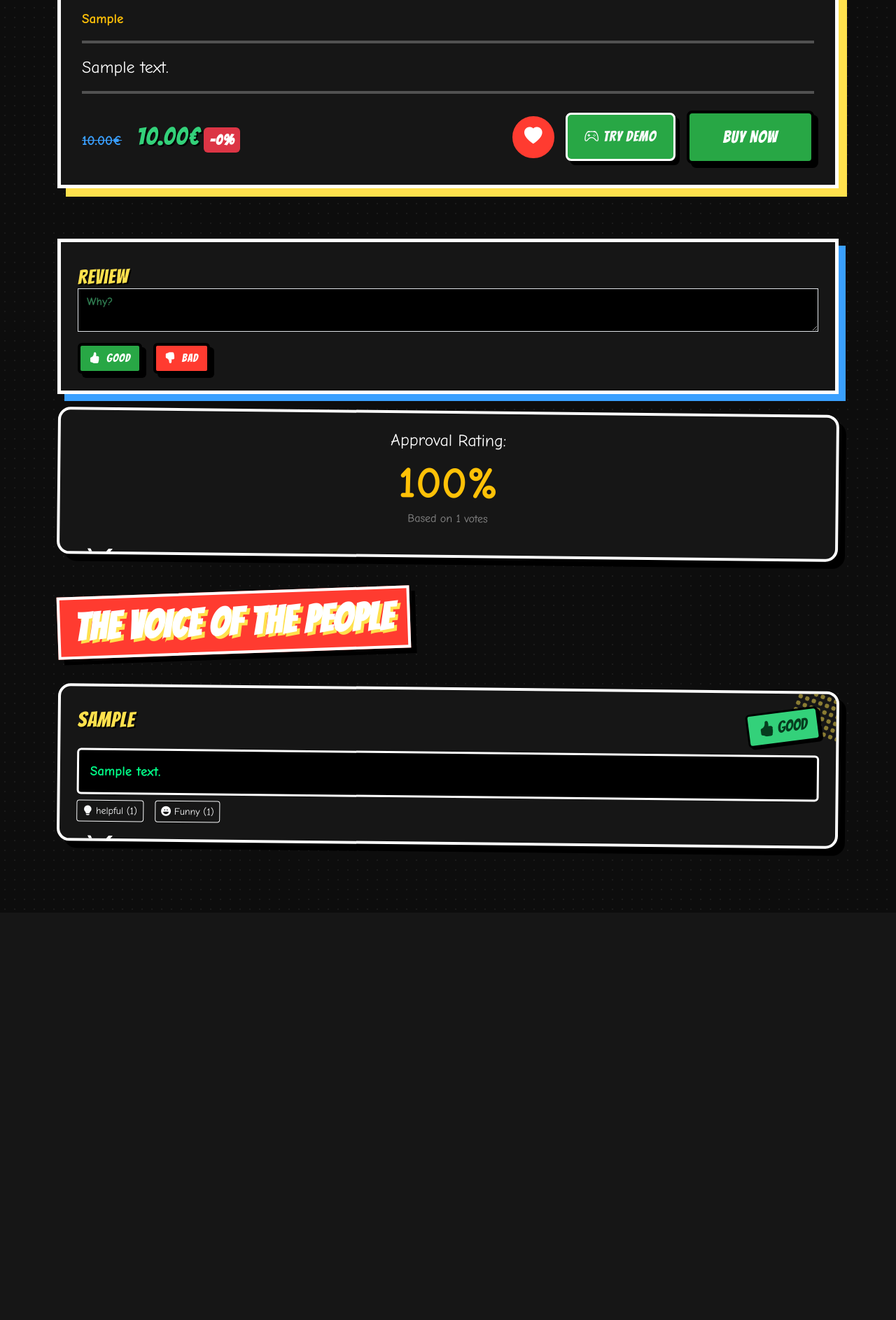
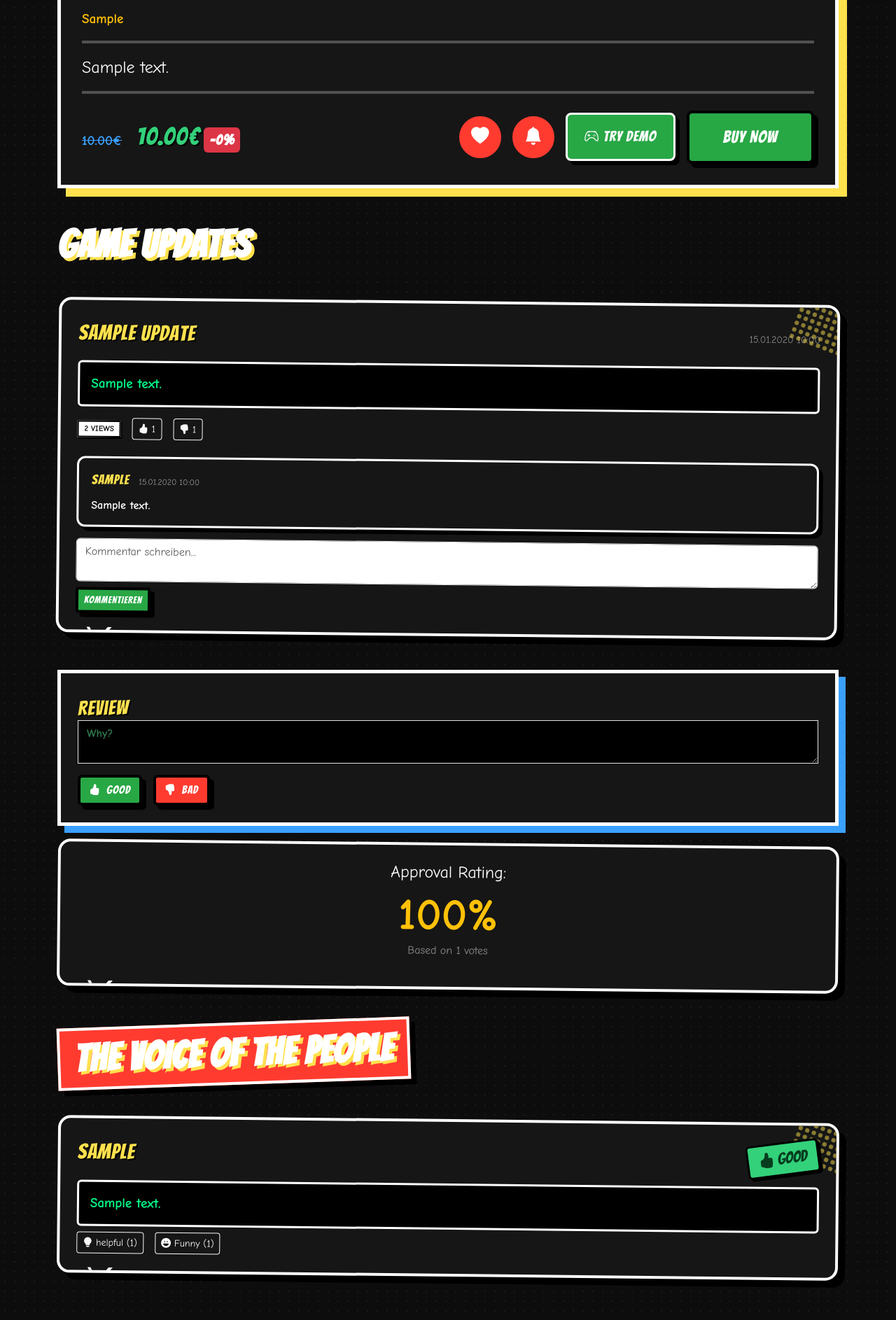
Before and after one commit to DerRealeHier/sqush.io, a Flask app: page /game/1 in a window 1280 px wide. Shown: the part 780-2666 px from the top of the page at 70% size. Before the commit the page ends 2003 px from the top, so only its background shows below. Run offline with Flask 3, Linux system fonts and the light colour scheme; a user stored in the database is signed in; tables that the repository leaves empty hold one stand-in row (values such as "Sample post"); grey boxes marked "Sample" are stand-in pictures; data that the repository does not hold is empty; some libraries are stand-ins or nearby versions.

Commit message:
added game updates.html| fixed the old game updates

```diff
--- a/app.py
+++ b/app.py
@@ -102,9 +102,17 @@ def inject_global_data():
         except Exception as e:
             print(f"DEBUG: Wishlist Fehler: {e}")
             data["wishlist_ids"] = set()
+
+        try:
+            following_game_ids = {f.game_id for f in GameFollow.query.filter_by(user_id=current_user.id).all()}
+            data["following_game_ids"] = following_game_ids
+        except Exception as e:
+            print(f"DEBUG: GameFollow Fehler: {e}")
+            data["following_game_ids"] = set()
     else:
         data["unread_count"] = 0
         data["wishlist_ids"] = set()
+        data["following_game_ids"] = set()
 
     return data
 
@@ -202,17 +210,54 @@ class Game(db.Model):
 class GameUpdate(db.Model):
     """
     One row per uploaded build for a game. Not just overwriting Game.download_path,
-    so we get a changelog/version history for free. This is also the table to hang
-    devlog/vlog stuff off of later (e.g. a video_url column) without a redesign.
+    so we get a changelog/version history for free. Also carries view/vote counts now
+    so updates work like a mini devlog/vlog feed (see UpdateComment / UpdateVote below).
     """
     id = db.Column(db.Integer, primary_key=True)
     game_id = db.Column(db.Integer, db.ForeignKey("game.id"), nullable=False)
     file_path = db.Column(db.String(250), nullable=False)
     version_label = db.Column(db.String(50), nullable=True)  # e.g. "v1.2", optional
     patch_notes = db.Column(db.Text, nullable=True)
+    view_count = db.Column(db.Integer, default=0)
+    upvotes = db.Column(db.Integer, default=0)
+    downvotes = db.Column(db.Integer, default=0)
     created_at = db.Column(db.DateTime, default=lambda: datetime.now(timezone.utc))
 
-    game = db.relationship("Game", backref="updates")
+    # newest update first, everywhere we touch game.updates
+    game = db.relationship("Game", backref=db.backref("updates", order_by="GameUpdate.created_at.desc()"))
+
+
+class UpdateComment(db.Model):
+    id = db.Column(db.Integer, primary_key=True)
+    update_id = db.Column(db.Integer, db.ForeignKey("game_update.id"), nullable=False)
+    user_id = db.Column(db.Integer, db.ForeignKey("user.id"), nullable=False)
+    content = db.Column(db.Text, nullable=False)
+    created_at = db.Column(db.DateTime, default=lambda: datetime.now(timezone.utc))
+
+    update = db.relationship("GameUpdate", backref=db.backref("comments", order_by="UpdateComment.created_at.desc()"))
+    user = db.relationship("User")
+
+
+class UpdateVote(db.Model):
+    id = db.Column(db.Integer, primary_key=True)
+    update_id = db.Column(db.Integer, db.ForeignKey("game_update.id"), nullable=False)
+    user_id = db.Column(db.Integer, db.ForeignKey("user.id"), nullable=False)
+    vote_type = db.Column(db.String(10), nullable=False)  # "up" or "down"
+
+    update = db.relationship("GameUpdate", backref="votes")
+    __table_args__ = (db.UniqueConstraint('update_id', 'user_id', name='unique_update_vote'),)
+
+
+class GameFollow(db.Model):
+    # lets a user get notified whenever the game they follow ships a new GameUpdate
+    id = db.Column(db.Integer, primary_key=True)
+    user_id = db.Column(db.Integer, db.ForeignKey("user.id"), nullable=False)
+    game_id = db.Column(db.Integer, db.ForeignKey("game.id"), nullable=False)
+    followed_at = db.Column(db.DateTime, default=lambda: datetime.now(timezone.utc))
+
+    user = db.relationship("User", backref="followed_games")
+    game = db.relationship("Game", backref="game_followers")
+    __table_args__ = (db.UniqueConstraint('user_id', 'game_id', name='unique_game_follow'),)
 
 
 class Purchase(db.Model):
@@ -1023,6 +1068,24 @@ def follow(username):
             db.session.commit()
     return redirect(url_for('profile', username=username))
 
+
+@app.route("/follow_game/<int:game_id>", methods=["POST"])
+@login_required
+def follow_game(game_id):
+    # totally separate from the user Friendship
+    # is about getting notified when a specific GAME ships a new update.
+    game = Game.query.get_or_404(game_id)
+    existing = GameFollow.query.filter_by(user_id=current_user.id, game_id=game.id).first()
+    if existing:
+        db.session.delete(existing)
+        db.session.commit()
+        return jsonify({"status": "unfollowed", "following": False})
+    else:
+        db.session.add(GameFollow(user_id=current_user.id, game_id=game.id))
+        db.session.commit()
+        return jsonify({"status": "followed", "following": True})
+
+
 @app.route("/rate_game/<int:game_id>", methods = ["POST"])
 @login_required
 def rate_game(game_id):
@@ -1093,6 +1156,106 @@ def vote_review(review_id, vote_type):
     db.session.commit()
     return jsonify({"helpful": review.helpful_count, "funny": review.funny_count})
 
+
+#Same toggle idea as vote_review but for GameUpdate posts and up/down.
+@app.route("/update/<int:update_id>/vote/<vote_type>", methods=["POST"])
+@login_required
+def vote_update(update_id, vote_type):
+    if vote_type not in ("up", "down"):
+        return "Invalid vote type", 400
+    update = GameUpdate.query.get_or_404(update_id)
+
+    if update.upvotes is None:
+        update.upvotes = 0
+    if update.downvotes is None:
+        update.downvotes = 0
+
+    existing = UpdateVote.query.filter_by(update_id=update_id, user_id=current_user.id).first()
+    if existing:
+        if existing.vote_type == vote_type:
+            # clicked the same button again removes the vote
+            db.session.delete(existing)
+            if vote_type == "up":
+                update.upvotes -= 1
+            else:
+                update.downvotes -= 1
+        else:
+            # switched from up to down or other way around
+            if existing.vote_type == "up":
+                update.upvotes -= 1
+                update.downvotes += 1
+            else:
+                update.downvotes -= 1
+                update.upvotes += 1
+            existing.vote_type = vote_type
+    else:
+        db.session.add(UpdateVote(update_id=update_id, user_id=current_user.id, vote_type=vote_type))
+        if vote_type == "up":
+            update.upvotes += 1
+        else:
+            update.downvotes += 1
+
+    db.session.commit()
+    return jsonify({"upvotes": update.upvotes, "downvotes": update.downvotes})
+
+
+@app.route("/update/<int:update_id>/comment", methods=["POST"])
+@login_required
+def comment_update(update_id):
+    update = GameUpdate.query.get_or_404(update_id)
+    content = request.form.get("content", "").strip()
+    if content:
+        db.session.add(UpdateComment(update_id=update.id, user_id=current_user.id, content=content))
+        db.session.commit()
+    # send them back to wherever they came from
+    return redirect(request.referrer or url_for("game_detail", game_id=update.game_id))
+
+
+@app.route("/update_view/<int:update_id>", methods=["POST"])
+def increment_update_view(update_id):
+    update = GameUpdate.query.get_or_404(update_id)
+    update.view_count += 1
+    db.session.commit()
+    return jsonify({"status": "success", "views": update.view_count})
+
+
+@app.route("/updates")
+@login_required
+def updates_feed():
+    tab = request.args.get("tab", "owned")
+
+    owned_game_ids = {p.game_id for p in Purchase.query.filter_by(user_id=current_user.id).all()}
+
+    if tab == "friends":
+        friendships = Friendship.query.filter(
+            ((Friendship.sender_id == current_user.id) | (Friendship.receiver_id == current_user.id)),
+            Friendship.status == "accepted"
+        ).all()
+        friend_ids = {
+            f.receiver_id if f.sender_id == current_user.id else f.sender_id
+            for f in friendships
+        }
+        friend_game_ids = {
+            p.game_id for p in Purchase.query.filter(Purchase.user_id.in_(friend_ids)).all()
+        } if friend_ids else set()
+        updates = GameUpdate.query.filter(GameUpdate.game_id.in_(friend_game_ids)) \
+            .order_by(GameUpdate.created_at.desc()).all() if friend_game_ids else []
+
+    elif tab == "all":
+        updates = GameUpdate.query.order_by(GameUpdate.created_at.desc()).all()
+
+    else:
+        tab = "owned"
+        updates = GameUpdate.query.filter(GameUpdate.game_id.in_(owned_game_ids)) \
+            .order_by(GameUpdate.created_at.desc()).all() if owned_game_ids else []
+
+    following_ids = {f.game_id for f in GameFollow.query.filter_by(user_id=current_user.id).all()}
+    my_votes = {v.update_id: v.vote_type for v in UpdateVote.query.filter_by(user_id=current_user.id).all()}
+
+    return render_template("updates.html", updates=updates, tab=tab,
+                           following_ids=following_ids, my_votes=my_votes)
+
+
 @app.route("/notification/read/<int:notif_id>")
 @login_required
 def read_notification(notif_id):
@@ -1406,7 +1569,20 @@ def game_detail(game_id):
     #Lets do Math (:
     game.display_price = calculate_display_price(game)
 
-    return render_template("game_detail.html",game=game, screenshots=screenshots, videos=videos,average_score=average_score,reviews=reviews)
+    # follow status and my own up/downvotes on this game's updates, only relevant when logged in
+    is_following = False
+    my_update_votes = {}
+    if current_user.is_authenticated:
+        is_following = GameFollow.query.filter_by(user_id=current_user.id, game_id=game.id).first() is not None
+        my_update_votes = {
+            v.update_id: v.vote_type for v in
+            UpdateVote.query.join(GameUpdate, UpdateVote.update_id == GameUpdate.id)
+            .filter(GameUpdate.game_id == game.id, UpdateVote.user_id == current_user.id).all()
+        }
+
+    return render_template("game_detail.html", game=game, screenshots=screenshots, videos=videos,
+                           average_score=average_score, reviews=reviews,
+                           is_following=is_following, my_update_votes=my_update_votes)
 
 @app.route("/edit_game/<int:game_id>", methods = ["GET", "POST"])
 @login_required
@@ -1486,6 +1662,20 @@ def update_game(game_id):
         )
         db.session.add(update_entry)
         db.session.commit()
+
+        # tell everyone who follows this game that a fresh update just dropped
+        followers = GameFollow.query.filter_by(game_id=game.id).all()
+        for f in followers:
+            if f.user_id != current_user.id:
+                db.session.add(Notification(
+                    user_id=f.user_id,
+                    message=f"{game.title} got a new update"
+                            + (f" ({version_label})" if version_label else "")
+                            + "!",
+                    type="game_update"
+                ))
+        db.session.commit()
+
         flash("Game updated! The new build is live.", "success")
         return redirect(url_for("developer_dashboard"))
 
--- a/templates/game_detail.html
+++ b/templates/game_detail.html
@@ -44,6 +44,7 @@
     <div>
         <a href="{{ url_for('home') }}" class="NavBar">HOME</a>
         <a href="{{ url_for('store_front') }}" class="NavBar ms-3">STORE</a>
+        <a href="{{ url_for('updates_feed') }}" class="NavBar ms-3">UPDATES</a>
         {% if current_user.is_authenticated %}
         <a href="{{ url_for('wishlist') }}" class="NavBar ms-3">WISHLIST</a>
         {% endif %}
@@ -137,6 +138,11 @@
                         title="Zur Wishlist hinzufügen">
                     <i class="bi {% if game.id in wishlist_ids %}bi-heart-fill{% else %}bi-heart{% endif %}"></i>
                 </button>
+                <button class="wishlist-btn large follow-game-btn {% if is_following %}active{% endif %}"
+                        data-game-id="{{ game.id }}"
+                        title="Updates zu diesem Spiel abonnieren">
+                    <i class="bi {% if is_following %}bi-bell-fill{% else %}bi-bell{% endif %}"></i>
+                </button>
                 {% endif %}
 
                 {% if game.demo_path %}
@@ -156,6 +162,58 @@
             </div>
         </div>
     </div>
+</div>
+
+<div class="container">
+    <h1 class="text-white mb-5">GAME UPDATES</h1>
+
+    {% for update in game.updates %}
+    <div class="comic-card mb-5" data-update-id="{{ update.id }}">
+        <div class="halftone-corner"></div>
+        <div class="card-body">
+            <div class="d-flex justify-content-between align-items-center mb-3 flex-wrap gap-2">
+                <span class="reviewer-name">{{ update.version_label or "Update" }}</span>
+                <small class="text-white-50">{{ update.created_at.strftime('%d.%m.%Y %H:%M') }}</small>
+            </div>
+
+            {% if update.patch_notes %}
+            <p class="review-font">{{ update.patch_notes }}</p>
+            {% endif %}
+
+            <div class="d-flex gap-3 mt-3 align-items-center flex-wrap">
+                <span class="view-count-badge update-view-count" data-update-id="{{ update.id }}">{{ update.view_count }} Views</span>
+
+                <button class="btn btn-sm btn-outline-light update-vote-btn {% if my_update_votes.get(update.id) == 'up' %}active{% endif %}"
+                        data-update-id="{{ update.id }}" data-vote-type="up">
+                    <i class="bi bi-hand-thumbs-up-fill"></i> <span class="up-count">{{ update.upvotes }}</span>
+                </button>
+                <button class="btn btn-sm btn-outline-light update-vote-btn {% if my_update_votes.get(update.id) == 'down' %}active{% endif %}"
+                        data-update-id="{{ update.id }}" data-vote-type="down">
+                    <i class="bi bi-hand-thumbs-down-fill"></i> <span class="down-count">{{ update.downvotes }}</span>
+                </button>
+            </div>
+
+            <div class="mt-4">
+                {% for comment in update.comments %}
+                <div class="profile-comment-card mb-2">
+                    <span class="profile-comment-author">{{ comment.user.username }}</span>
+                    <span class="profile-comment-date ms-2">{{ comment.created_at.strftime('%d.%m.%Y %H:%M') }}</span>
+                    <p class="profile-comment-text mb-0">{{ comment.content }}</p>
+                </div>
+                {% endfor %}
+
+                {% if current_user.is_authenticated %}
+                <form action="{{ url_for('comment_update', update_id=update.id) }}" method="POST" class="mt-3">
+                    <textarea name="content" class="form-control mb-2" placeholder="Kommentar schreiben..." required></textarea>
+                    <button type="submit" class="btn btn-comic text-white btn-sm">Kommentieren</button>
+                </form>
+                {% endif %}
+            </div>
+        </div>
+    </div>
+    {% else %}
+    <p class="text-white-50">Noch keine Updates für dieses Spiel.</p>
+    {% endfor %}
 </div>
 
 <div class="container">
```
Also changed, not shown: templates/updates.html (added, +173 -0 lines).
